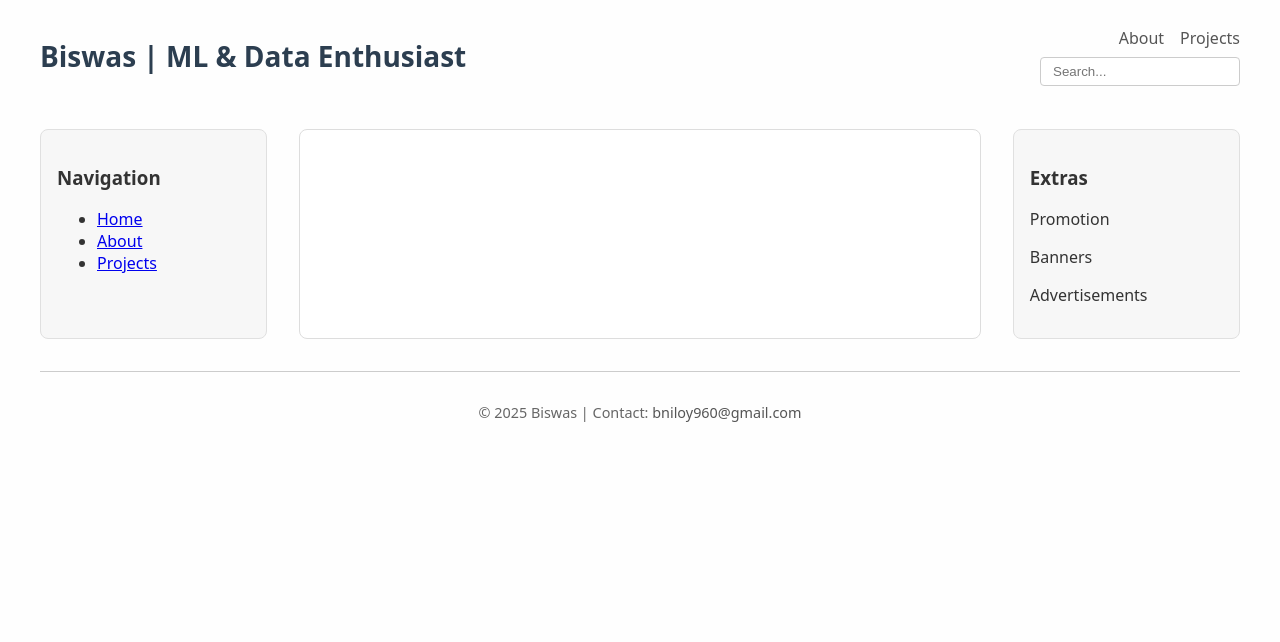
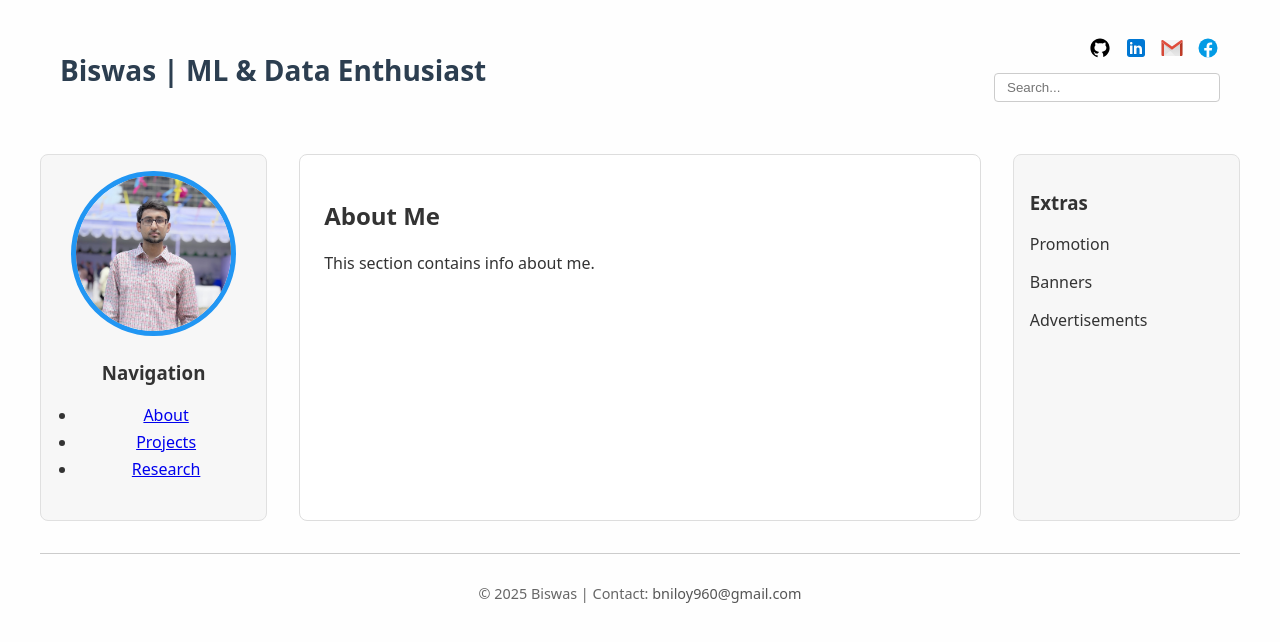
Before and after one commit to Niloy077/Niloy077.github.io, a Jekyll site: the page built from index.markdown, in a window 1280 px wide. Shown: the top 642 px of the page. Built offline with Jekyll 4.4.1, drawn with Linux system fonts in a browser that asks for light colours.

Commit message:
changed the layouts ..made responsive across devices

```diff
--- a/_layouts/home.html
+++ b/_layouts/home.html
@@ -1,16 +1,49 @@
+<!DOCTYPE html>
+<html lang="en">
+<head>
+  <meta charset="UTF-8" />
+  <meta name="viewport" content="width=device-width, initial-scale=1.0" />
+  <title>Biswas | ML & Data Enthusiast</title>
+  <link rel="stylesheet" href="{{ '/assets/css/custom.css' | relative_url }}">
+</head>
 <body>
   <div class="container">
+
+<!-- Header -->
 <header class="site-header">
+  <nav class="mobile-nav">
+    <div class="mobile-nav-header">
+      <h2>Biswas</h2>
+      <button id="mobile-menu-toggle">☰</button>
+    </div>
+    <ul class="mobile-menu" id="mobile-menu">
+      <li><a href="#" class="nav-link" data-target="about">About</a></li>
+      <li><a href="#" class="nav-link" data-target="projects">Projects</a></li>
+      <li><a href="#" class="nav-link" data-target="research">Research</a></li>
+    </ul>
+  </nav>
+
   <div class="top-bar">
     <div class="logo-heading">
-            <h1><a href="/">Biswas | ML & Data Enthusiast</a></h1>
-            <link rel="stylesheet" href="{{ '/assets/css/custom.css' | relative_url }}">
+      <h1><a href="#">Biswas | ML & Data Enthusiast</a></h1>
     </div>
+
     <div class="top-right">
-            <nav class="common-links">
-              <a href="/about/">About</a>
-              <a href="/projects/">Projects</a>
-            </nav>
+      <div class="common-links-icons">
+        <a href="https://github.com/Niloy077" target="_blank" title="GitHub">
+          <img src="/assets/icons/github.svg" alt="GitHub" />
+        </a>
+        <a href="https://www.linkedin.com/in/niloy-biswas-620b7b2a7/" target="_blank" title="LinkedIn">
+          <img src="/assets/icons/linkedin.svg" alt="LinkedIn" />
+        </a>
+        <a href="mailto:bniloy960@gmail.com" title="Email">
+          <img src="/assets/icons/gmail.svg" alt="Gmail" />
+        </a>
+        <a href="https://www.facebook.com/Niloy.Biswas0077" target="_blank" title="Facebook">
+          <img src="/assets/icons/facebook.svg" alt="Facebook" />
+        </a>
+      </div>
+
       <div class="search-box">
         <input type="text" placeholder="Search..." />
       </div>
@@ -18,18 +51,37 @@
   </div>
 </header>
 
+    <!-- Main Content Area -->
     <main class="content-area">
       <aside class="sidebar sidebar-left">
+        <div class="profile-section">
+          <div class="profile-image-container">
+            <img src="/assets/images/niloy.jpg" alt="Profile Image" />
+          </div>
         <h3>Navigation</h3>
         <ul>
-            <li><a href="/">Home</a></li>
-            <li><a href="/about/">About</a></li>
-            <li><a href="/projects/">Projects</a></li>
+          <li><a href="#" class="nav-link" data-target="about">About</a></li>
+          <li><a href="#" class="nav-link" data-target="projects">Projects</a></li>
+          <li><a href="#" class="nav-link" data-target="research">Research</a></li>
         </ul>
+        </div>
       </aside>
 
       <section class="main-content">
-          {{ content }}
+        <div id="about" class="content-section" >
+          <h2>About Me</h2>
+          <p>This section contains info about me.</p>
+        </div>
+
+        <div id="projects" class="content-section" style="display: none;">
+          <h2>My Projects</h2>
+          <p>Here are some of the projects I’ve worked on.</p>
+        </div>
+
+        <div id="research" class="content-section" style="display: none;">
+          <h2>Research</h2>
+          <p>Here are some of the projects I’ve worked on.</p>
+        </div>
       </section>
 
       <aside class="sidebar sidebar-right">
@@ -40,8 +92,12 @@
       </aside>
     </main>
 
+
+    <!-- Footer -->
     <footer class="site-footer">
       <p>© 2025 Biswas | Contact: <a href="mailto:bniloy960@gmail.com">bniloy960@gmail.com</a></p>
     </footer>
   </div>
+  <script src="{{ '/assets/js/app.js' | relative_url }}"></script>
 </body>
+</html>
--- a/assets/css/custom.css
+++ b/assets/css/custom.css
@@ -5,6 +5,99 @@ body {
   background-color: #fefefe;
   color: #333;
 }
+
+/* Hide mobile nav by default */
+.mobile-nav {
+  display: none;
+}
+
+/* Show mobile nav on small screens */
+@media (max-width: 768px) {
+  .sidebar-left,
+  .sidebar-right,
+  .profile-image-container {
+    display: none;
+  }
+
+  .mobile-nav {
+    display: block;
+    background: #2c3e50;
+    color: white;
+    padding: 0.5rem;
+  }
+
+  .mobile-nav-header {
+    display: flex;
+    justify-content: space-between;
+    align-items: center;
+  }
+
+  .mobile-nav-header h2 {
+    margin: 0;
+    font-size: 1.25rem;
+  }
+
+  .mobile-menu {
+    display: none;
+    list-style: none;
+    padding-left: 0;
+    margin-top: 0.5rem;
+  }
+
+  .mobile-menu li {
+    margin: 0.5rem 0;
+  }
+
+  .mobile-menu a {
+    color: white;
+    text-decoration: none;
+  }
+
+  .mobile-menu a:hover {
+    text-decoration: underline;
+  }
+}
+
+
+.profile-section {
+  text-align: center;
+  margin-bottom: 1.5rem;
+}
+
+/* .profile-image-container {
+  width: 150px;
+  height: 150px;
+  margin: 0 auto 1rem auto;
+  border-radius: 50%;
+  padding: 3px;
+  background: darkblue;
+} */
+
+.profile-image-container img {
+  width: 80%;
+  height: 100%;
+  border-radius: 50%;
+  border: 5px solid #2196f3; /* blue */
+  object-fit: cover;
+}
+
+
+.common-links-icons {
+  display: flex;
+  gap: 0.75rem;
+  align-items: center;
+}
+
+.common-links-icons img {
+  width: 24px;
+  height: 24px;
+  transition: transform 0.2s ease;
+}
+
+.common-links-icons img:hover {
+  transform: scale(1.15);
+}
+
 
 .container {
   max-width: 1200px;
@@ -22,12 +115,16 @@ body {
   flex-wrap: wrap;
   justify-content: space-between;
   align-items: center;
+  gap: 1rem;
+  padding: 10px 20px;
 }
 
 .logo-heading h1 a {
   text-decoration: none;
   color: #2c3e50;
   font-size: 1.75rem;
+  margin: 0;
+  white-space: nowrap;
 }
 
 .top-right {
@@ -39,6 +136,7 @@ body {
 
 .common-links {
   display: flex;
+  flex-wrap: wrap;
   gap: 1rem;
 }
 
@@ -80,6 +178,23 @@ body {
   border-radius: 8px;
 }
 
+/* === Sidebar Adjustments === */
+.sidebar-left {
+  position: sticky;
+  top: 0;
+}
+
+.sidebar-left ul {
+  padding-left: 20px; /* Adjust left padding to keep bullets closer */
+  margin: 0;
+  list-style-type: disc;
+}
+
+.sidebar-left li {
+  padding-left: 5px; /* Reduce padding between bullet and text */
+  margin: 5px 0; /* Space between list items */
+}
+
 /* === Footer === */
 .site-footer {
   margin-top: 2rem;
@@ -98,3 +213,41 @@ body {
 .site-footer a:hover {
   text-decoration: underline;
 }
+
+/* === Responsive Rules === */
+@media (max-width: 992px) {
+  .content-area {
+    grid-template-columns: 1fr 2fr;
+  }
+
+  .sidebar.sidebar-right {
+    display: none; /* Hide right sidebar on tablets */
+  }
+}
+
+@media (max-width: 768px) {
+  .top-bar {
+    flex-direction: column;
+    align-items: flex-start;
+  }
+
+  .top-right {
+    align-items: flex-start;
+  }
+
+  .content-area {
+    grid-template-columns: 1fr;
+  }
+
+  .sidebar {
+    order: 1;
+  }
+
+  .main-content {
+    order: 2;
+  }
+
+  .search-box input[type="text"] {
+    width: 100%;
+  }
+}
--- /dev/null
+++ b/assets/js/app.js
@@ -0,0 +1,36 @@
+document.addEventListener('DOMContentLoaded', function () {
+    // existing nav logic
+    const links = document.querySelectorAll('.nav-link');
+    const sections = document.querySelectorAll('.content-section');
+
+    links.forEach(link => {
+      link.addEventListener('click', function (e) {
+        e.preventDefault();
+        const target = this.dataset.target;
+
+        sections.forEach(section => {
+          section.style.display = 'none';
+        });
+
+        const targetSection = document.getElementById(target);
+        if (targetSection) {
+          targetSection.style.display = 'block';
+        }
+
+        // Close mobile menu on click
+        document.getElementById('mobile-menu').style.display = 'none';
+      });
+    });
+
+    // mobile menu toggle
+    const menuToggle = document.getElementById('mobile-menu-toggle');
+    const mobileMenu = document.getElementById('mobile-menu');
+
+    menuToggle.addEventListener('click', function () {
+      if (mobileMenu.style.display === 'block') {
+        mobileMenu.style.display = 'none';
+      } else {
+        mobileMenu.style.display = 'block';
+      }
+    });
+  });
```
Also changed, not shown: assets/icons/facebook.svg (added), assets/icons/github.svg (added), assets/icons/gmail.svg (added), assets/icons/linkedin.svg (added), assets/images/niloy.jpg (added), 3 other files. Lines whose indentation alone changed are shown as unchanged.
